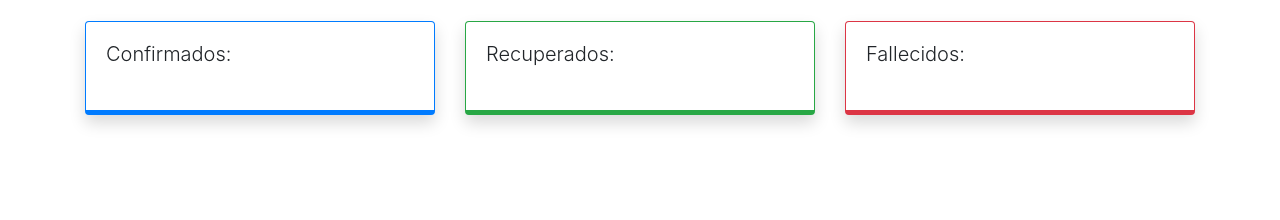
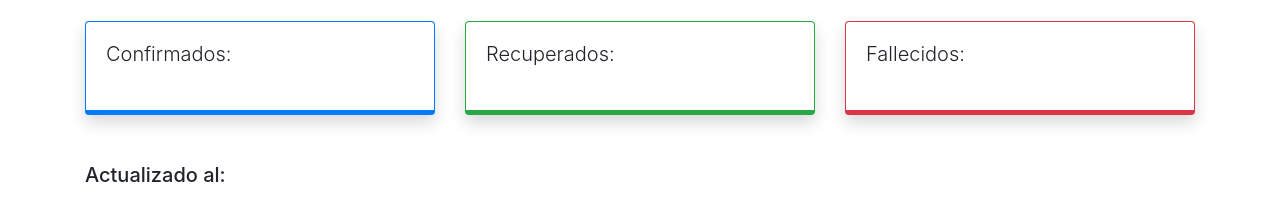
Before and after one commit to fedejimenez/js-covid-stats, a plain HTML site: page index.html in a window 1280 px wide. Shown: the part 282-502 px from the top of the page. Drawn offline with nearby package versions, Linux system fonts and the light colour scheme; no server answers.

Commit message:
Update index.html

```diff
--- a/index.html
+++ b/index.html
@@ -63,6 +63,10 @@
           </div>
         </div>
       </div>
+      <br>
+      <div class="mt-4">
+        <h5>Actualizado al: <span id="actualizado" class="font-weight-light"></span></h5>
+      </div>
     </div>
   </div>
 
```
